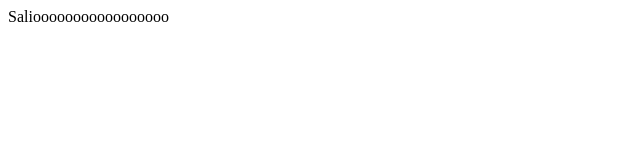
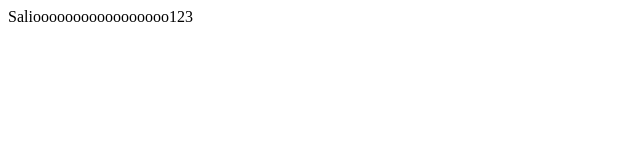
Before and after one commit to ingromeo/codigos, a plain HTML site: page WebApplication1/web/index.html in a window 1280 px wide. Shown: the full height of the page, 0-640 px from the left. Drawn offline with Linux system fonts and the light colour scheme.

Commit message:
Update index.html

```diff
--- a/WebApplication1/web/index.html
+++ b/WebApplication1/web/index.html
@@ -11,6 +11,6 @@
         <meta name="viewport" content="width=device-width, initial-scale=1.0">
     </head>
     <body>
-        <div>Saliooooooooooooooooo</div>
+        <div>Saliooooooooooooooooo123</div>
     </body>
 </html>
```
